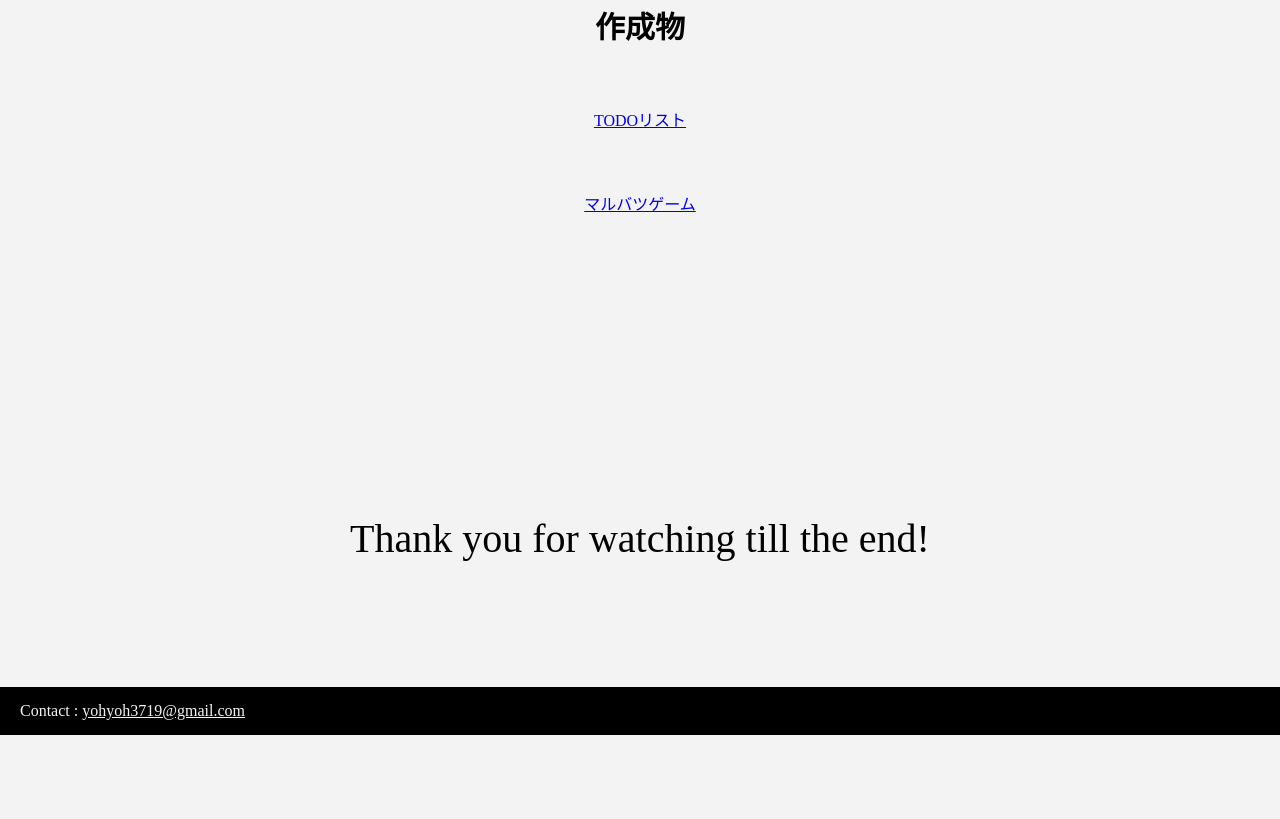
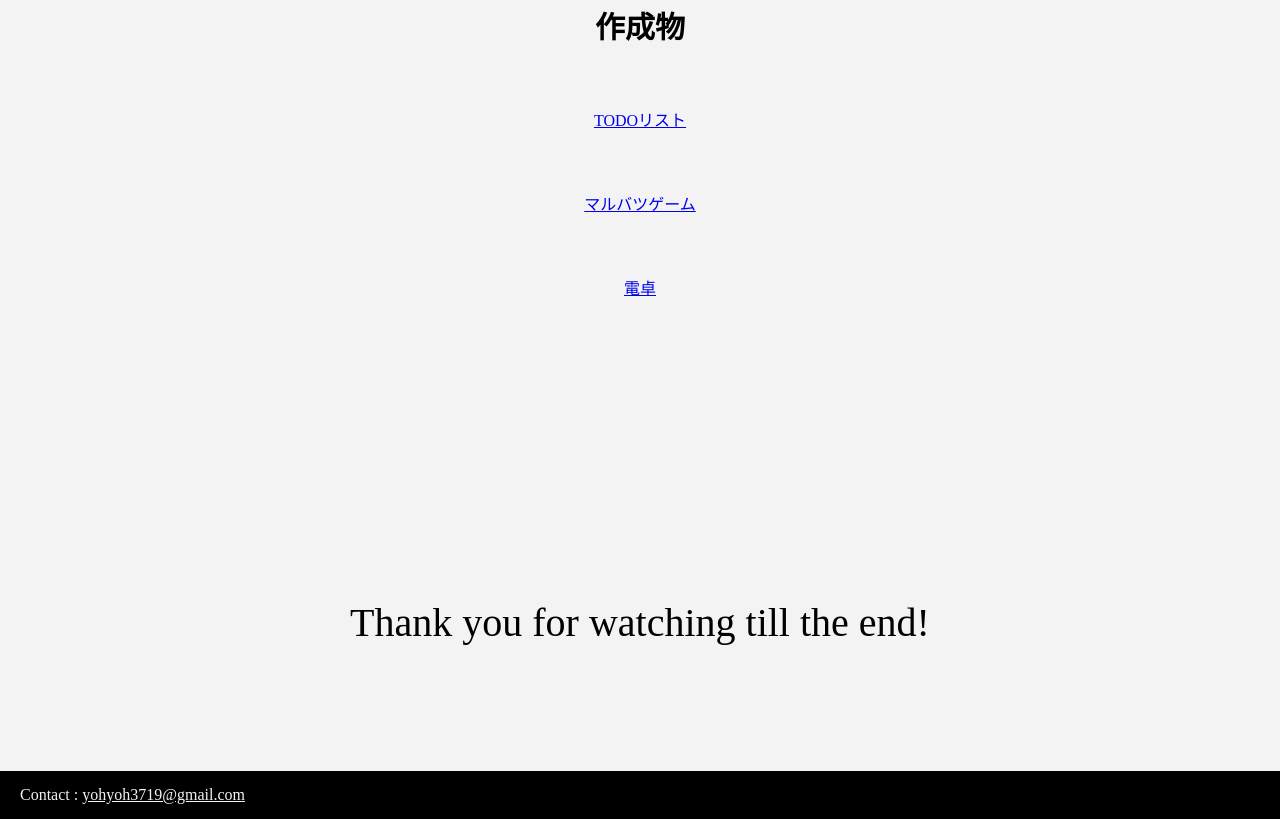
Before and after one commit to yochangunsok/-, a plain HTML site: page index.html in a window 1280 px wide. Shown: the part 4773-5592 px from the top of the page. Before the commit the page ends 5508 px from the top, so only its background shows below. Drawn offline with Linux system fonts and the light colour scheme.

Commit message:
Update index.html

```diff
--- a/index.html
+++ b/index.html
@@ -107,6 +107,10 @@
                             <a href="https://yochangunsok.github.io/square-cross/" target="_blank">
                                 マルバツゲーム</a>
                         </p>
+                        <p>
+                            <a href="https://yochangunsok.github.io/calculator/" target="_blank">
+                                電卓</a>
+                        </p>
                     </div>
                 </div>
             </div>
```
